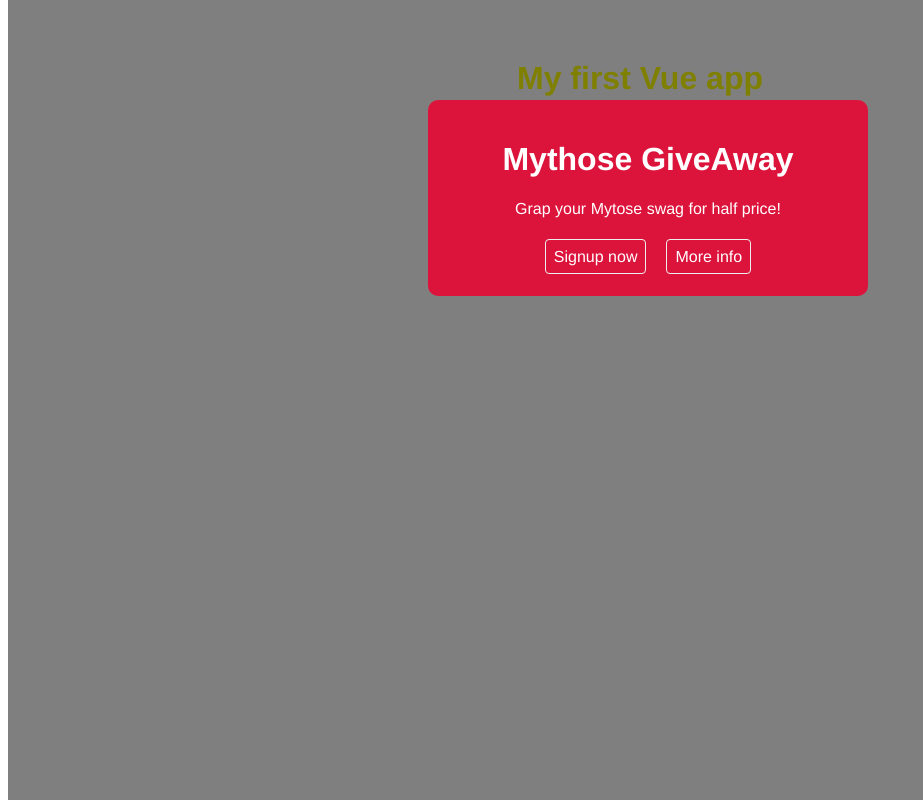
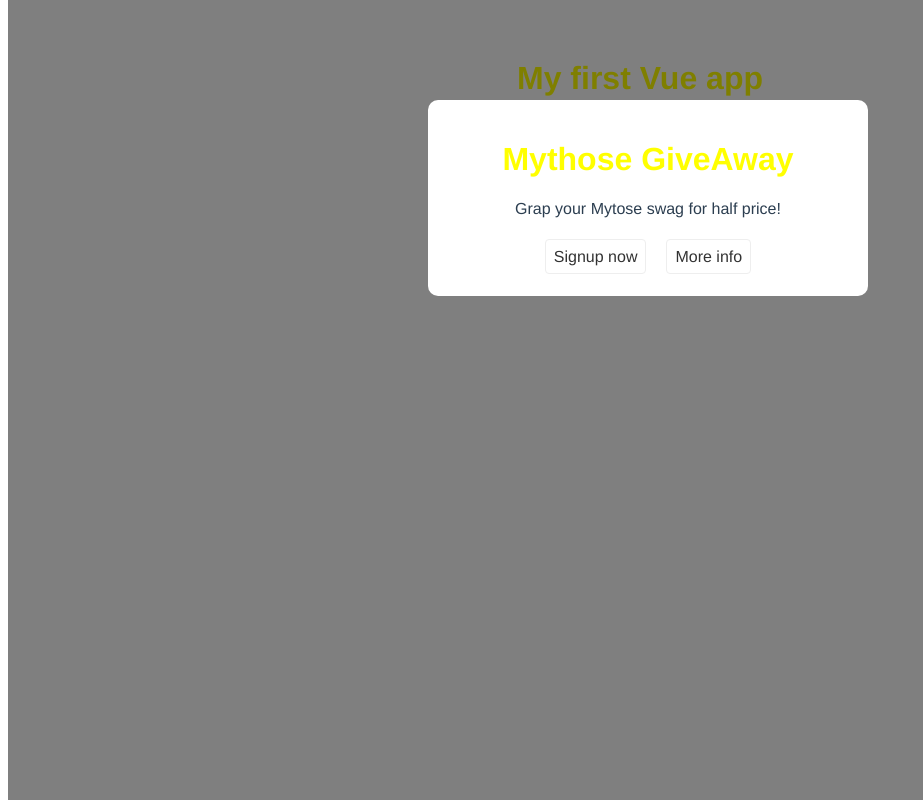
Before and after one commit to mouhsineelachbi/Modal-project-vue3, a Vue app: page / in a window 1280 px wide. Both pictures are taken after a click on the button "Open Modal". Shown: the whole page, without its empty margins (0-923 px from the left). Built offline with nearby package versions, Linux system fonts and the light colour scheme; the HTML template or start-up script is replaced by a standard one.

Commit message:
teleporting a component to another in the index

```diff
--- a/public/index.html
+++ b/public/index.html
@@ -13,5 +13,6 @@
     </noscript>
     <div id="app"></div>
     <!-- built files will be auto injected -->
+    <div class="modals"></div>
   </body>
 </html>
--- a/src/App.vue
+++ b/src/App.vue
@@ -1,25 +1,21 @@
 <template>
   <h1>My first Vue app</h1>
   <p>Welcome ...</p>
-  <div v-if="showModal">
-    <Modal theme="sale" @close="toggleModal"> <!-- close is the name of emitted event from Modal component !-->
-      <!-- Using Slots to pass content (template in this case) to component -->
 
-      <!-- named slot -->
-      <template v-slot:links> <!-- links is the name of the slot -->
+  <teleport to=".modals" v-if="showModal">
+    <Modal @close="toggleModal">
+      <template v-slot:links>
         <a href="#">Signup now</a>
         <a href="#">More info</a>
       </template>
 
-      <!-- unnamed slot -->
-        <h1>Mythose GiveAway</h1>
-        <p>Grap your Mytose swag for half price!</p>
+      <h1>Mythose GiveAway</h1>
+      <p>Grap your Mytose swag for half price!</p>
     </Modal>
-  </div>
+  </teleport>
 
   <div v-if="showModalTwo">
-    <Modal theme="sale" @close="toggleModalTwo"> <!-- close is the name of emitted event from Modal component !-->
-      <!-- Using Slots to pass content (template in this case) to component -->
+    <Modal @close="toggleModalTwo">
         <h1>Sign up for the newsletter</h1>
         <p>For updates and promo codes!</p>
     </Modal>
@@ -59,7 +55,7 @@ export default {
 </script>
 
 <style>
-#app {
+#app, .modals {
   font-family: Avenir, Helvetica, Arial, sans-serif;
   -webkit-font-smoothing: antialiased;
   -moz-osx-font-smoothing: grayscale;
```
